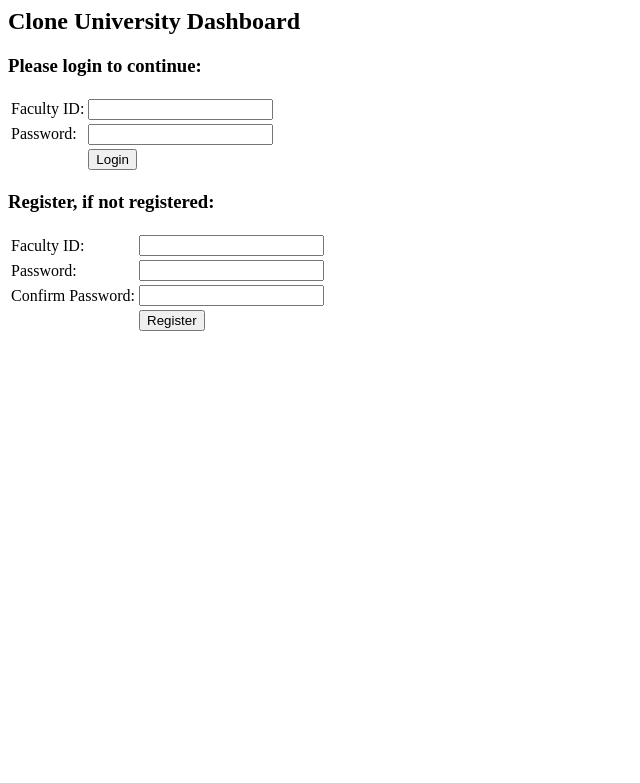
After one commit to adriannirmalandrew/online-notes-portal-php, a PHP site: page /faculty/dashboard_login.php in a window 1280 px wide. The commit adds this page. Shown: the top 783 px of the page, without its empty margins (0-640 px from the left). Run offline with PHP 8.4, Linux system fonts and the light colour scheme.

Commit message:
Partially implemented registration

```diff
--- /dev/null
+++ b/faculty/dashboard_login.php
@@ -0,0 +1,67 @@
+<?php
+	//Check if user is already logged in:
+	//Check cookie:
+	if(isset($_COOKIE["session_id"])) {
+		//Check if session cookie exists in database:
+		//Make connection:
+		$db_conn=odbc_connect("MariaDBLocal", "root", "kingspammernerd");
+		//Prepare and execute statement:
+		$db_stmt=odbc_prepare("select faculty_id from login where session_id=?");
+		$db_result=odbc_execute($db_stmt, array($_COOKIE["session_id"]));
+		//If session ID exists:
+		if(odbc_fetch_row($db_result)) {
+			header("Location: dashboard.php");
+			odbc_close($db_conn);
+			exit();
+		}
+		odbc_close($db_conn);
+	}
+?>
+
+<!--This is the page to register/login for the faculty members' dashboard-->
+<html>
+	<head>
+		<title>Faculty Dashboard Login</title>
+	</head>
+	<body>
+		<h2>Clone University Dashboard</h2>
+		<h3>Please login to continue:</h3>
+		<form action="login.php" method="post">
+			<table>
+			<tr>
+				<td>Faculty ID:</td>
+				<td><input type="text" name="faculty_id"></td>
+			</tr>
+			<tr>
+				<td>Password:</td>
+				<td><input type="text" name="password"></td>
+			</tr>
+			<tr>
+				<td></td>
+				<td><input type="submit" value="Login"><td>
+			</tr>
+			</table>
+		</form>
+		<h3>Register, if not registered:</h3>
+		<form action="register.php" method="post">
+			<table>
+			<tr>
+				<td>Faculty ID:</td>
+				<td><input type="text" name="faculty_id"></td>
+			</tr>
+			<tr>
+				<td>Password:</td>
+				<td><input type="password" name="password"></td>
+			</tr>
+			<tr>
+				<td>Confirm Password:</td>
+				<td><input type="password" name="confirm_password"></td>
+			</tr>
+			<tr>
+				<td></td>
+				<td><input type="submit" value="Register"><td>
+			</tr>
+			</table>
+		</form>
+	</body>
+</html>
```
Also changed, not shown: faculty/dashboard.php (+15 -56 lines), faculty/register.php (+39 -1 lines).
